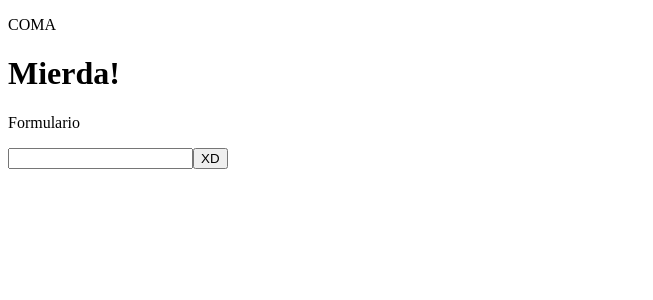
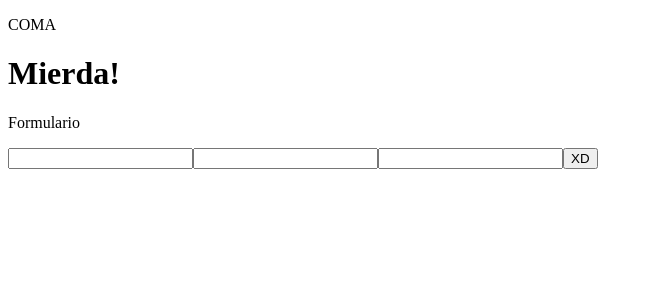
Before and after one commit to Diacarry/ReactTest, a React (Create React App) app: page / in a window 1280 px wide. Shown: the top 300 px of the page, without its empty margins (0-653 px from the left). Built offline with nearby package versions, Linux system fonts and the light colour scheme.

Commit message:
Manejo de estados desde formularios

```diff
--- a/src/components/forms/formulario.js
+++ b/src/components/forms/formulario.js
@@ -1,23 +1,26 @@
 import React from 'react';
 
 class Formulario extends React.Component {
-    cajita = (e) => {
-        console.log('XD => '+JSON.stringify({
-            a: e.target.value,
-            b: e.target.name
-        }));
+    state = {};
+    cajita = e => {
+        this.setState({
+            [e.target.name]: e.target.value
+        });
     }
-    botoncillo = (e) => {
+    botoncillo = e => {
         console.log('Boton aprimido');
     }
-    formulario = (e) => {
+    formulario = e => {
         e.preventDefault();
-        console.log('Entro a funcion de envio de formulario que no envia nada aun XD');
+        console.log('Esto es lo que se tiene guardado en State');
+        console.log(JSON.stringify(this.state));
     }
     render() {
         return (
             <form onSubmit={this.formulario}>
-                <input onChange={this.cajita} name='variableA' />
+                <input onChange={this.cajita} type="text" name='variableA' value={this.state.variableA} />
+                <input onChange={this.cajita} type="text" name='variableB' value={this.state.variableB} />
+                <input onChange={this.cajita} type="text" name='variableC' value={this.state.variableC} />
                 <button onClick={this.botoncillo}>XD</button>
             </form>
         )
--- a/src/pages/about.js
+++ b/src/pages/about.js
@@ -5,8 +5,7 @@ import Form from './../components/forms/formulario';
 
 class About extends React.Component {
     render() {
-        return (
-            <div>
+        return (<div>
                 <p>COMA</p>
                 <Prueba saludo="Mierda!" />
                 <p>Formulario</p>
```
